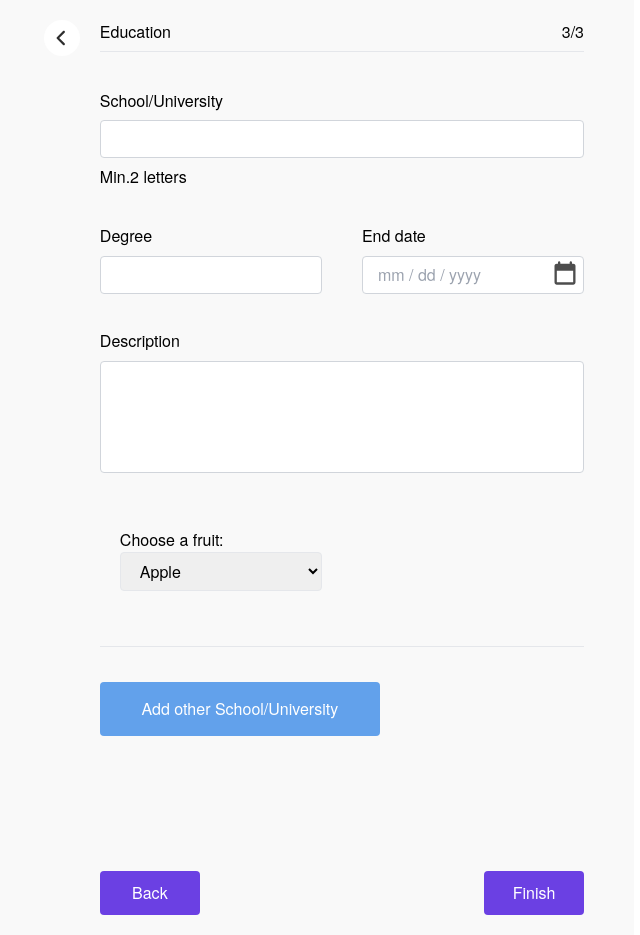
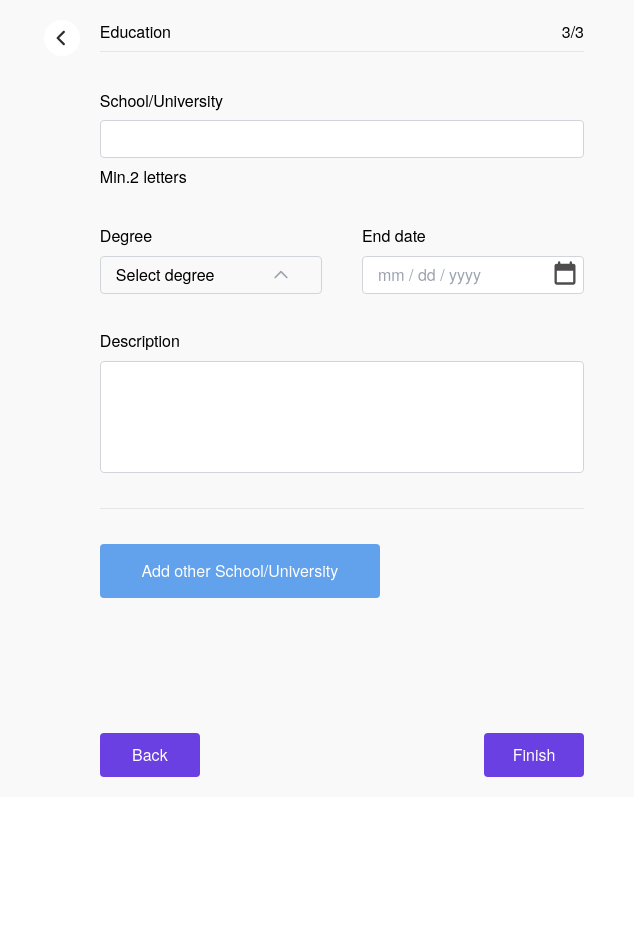
Before and after one commit to Tailung1/Redberry-Bootcamp-6, a React (Vite) app: page /personal/experince/education in a window 1280 px wide. Shown: the whole page, without its empty margins (6-646 px from the left). After the commit the page ends 800 px from the top, so only its background shows below. Built offline with nearby package versions, Linux system fonts and the light colour scheme; a web font is replaced by a local one.

Commit message:
add drop down

```diff
--- a/src/components/Education.tsx
+++ b/src/components/Education.tsx
@@ -11,8 +11,10 @@ import { useForm } from "react-hook-form";
 
 export default function Education() {
   const navigate = useNavigate();
-
   const [endDate, setEndDate] = useState("");
+  const [degree, setDegree] = useState(""); // State to store the selected degree
+  const [degreeDropdownOpen, setDegreeDropdownOpen] = useState(false);
+  const [arrowRotation, setArrowRotation] = useState(180); // Initial arrow rotation (pointing up)
 
   useEffect(() => {
     const storagedEducation = localStorage.getItem(
@@ -22,7 +24,7 @@ export default function Education() {
       const parsedEducation = JSON.parse(storagedEducation);
       setValue("uni", parsedEducation.uni);
       setValue("endDate", parsedEducation.endDate);
-      setValue("degree", parsedEducation.degree);
+      setValue("degreeRegist", parsedEducation.degree);
       setValue("description", parsedEducation.description);
     }
 
@@ -32,6 +34,13 @@ export default function Education() {
     if (storagedFirstDate) {
       const parsedStoragedFirstDate = JSON.parse(storagedFirstDate);
       setEndDate(parsedStoragedFirstDate);
+    }
+
+    const storagedDegree = localStorage.getItem("degree");
+    if (storagedDegree) {
+      const parsedDegree = JSON.parse(storagedDegree);
+      setValue("degreeRegist", parsedDegree);
+      setDegree(parsedDegree);
     }
   }, []);
 
@@ -47,7 +56,7 @@ export default function Education() {
 
   type inputTypes = {
     uni: string;
-    degree: string;
+    degreeRegist: string;
     endDate: string;
     description: string;
   };
@@ -57,13 +66,14 @@ export default function Education() {
     setValue,
     handleSubmit,
     watch,
+    trigger,
     formState: { errors },
   } = useForm<inputTypes>();
 
   const WendDate = watch("endDate");
   const Wdesciption = watch("description");
-  const Wdegree = watch("degree");
   const Wuni = watch("uni");
+  const WdegreeRegist = watch("degreeRegist");
 
   const storedData = localStorage.getItem("formData");
   const pdp = storedData ? JSON.parse(storedData) : {};
@@ -76,32 +86,59 @@ export default function Education() {
     : {};
 
   const handleSaveInfo = (info: object) => {
-    // if (typeof info !== "object") return;
     localStorage.setItem("formDataEducation", JSON.stringify(info));
-    localStorage.setItem(
-      "endDateStorage",
-      JSON.stringify(setEndDate)
-    );
+    localStorage.setItem("endDateStorage", JSON.stringify(endDate));
+    localStorage.setItem("degreeStorage", JSON.stringify(degree));
   };
+
   const handleBackClick = () => {
-    // Save the form data on clicking "Back"
     const formData = {
       uni: Wuni,
-      degree: Wdegree,
+      degree: WdegreeRegist,
       endDate: WendDate,
       description: Wdesciption,
     };
     handleSaveInfo(formData);
   };
+
   const onSubmit = (data: object) => {
     localStorage.setItem("formDataEducation", JSON.stringify(data));
   };
 
+  // Handle dropdown toggle and arrow rotation
+  const handleInputClick = () => {
+    setDegreeDropdownOpen((prev) => !prev); // Toggle dropdown visibility
+    setArrowRotation((prev) => (prev === 0 ? 180 : 0)); // Rotate arrow up or down
+  };
+
+  // Handle degree selection
+  type DegreeOption =
+    | "Associate degree"
+    | "Bachelor's degree"
+    | "Master's degree"
+    | "Doctoral degree";
+
+  const handleDegreeClick = (selectedDegree: DegreeOption) => {
+    setDegree(selectedDegree); // Set the selected degree
+    setDegreeDropdownOpen(false); // Close the dropdown
+    setArrowRotation(180); // Rotate the arrow back up
+
+    setValue("degreeRegist", selectedDegree); // Set the hidden input
+    trigger("degreeRegist"); // Re-validate so
+    // Optional: Add a delay to let the dropdown close before resetting the arrow
+    setTimeout(() => {
+      setArrowRotation(180); // Reset the arrow to point up
+    }, 300); // Adjust this delay as necessary
+  };
   return (
     <div>
       <div className='bg-[#F9F9F9] flex gap-[20px] w-1/2 py-[20px] px-[50px]'>
         <div>
-          <img src={arrowIMG} alt='arrow icon' />
+          <img
+            onClick={() => localStorage.clear()}
+            src={arrowIMG}
+            alt='arrow icon'
+          />
         </div>
         <div className='w-full flex flex-col gap-[7px]'>
           <div className='flex justify-between w-full'>
@@ -146,20 +183,99 @@ export default function Education() {
             </div>
 
             <div className='flex w-full gap-[40px]'>
-              <div className='w-1/2 flex flex-col gap-[8px]'>
+              {""}
+              {""}
+              {""}
+
+              <div className='relative flex flex-col w-1/2 gap-[8px]'>
                 <p>Degree</p>
                 <input
-                  {...register("degree", { required: "required" })}
-                  className={`focus:outline-none focus:ring-0 pl-[15px] pr-[30px] py-[6px] font-[16px] border rounded-[4px] w-full  ${
-                    errors.degree
+                  type='text'
+                  {...register("degreeRegist", { required: true })}
+                  value={degree}
+                  readOnly
+                  hidden
+                />
+
+                <div
+                  className={`relative flex items-center justify-between py-[6px] pl-[15px] pr-[30px] font-[16px] border rounded-[4px] cursor-pointer ${
+                    errors.degreeRegist
                       ? "border-[#EF5050]"
-                      : !errors.degree && Wdegree
+                      : degree
                       ? "border-[#98E37E]"
                       : "border-gray-300"
                   }`}
-                  type='text'
-                />
+                  onClick={handleInputClick}
+                >
+                  <span>{degree || "Select degree"}</span>
+                  <svg
+                    xmlns='http://www.w3.org/2000/svg'
+                    className='w-5 h-5 text-gray-400 transition-transform duration-300'
+                    style={{
+                      transform: `rotate(${arrowRotation}deg)`,
+                    }}
+                    fill='none'
+                    viewBox='0 0 24 24'
+                    stroke='currentColor'
+                  >
+                    <path
+                      strokeLinecap='round'
+                      strokeLinejoin='round'
+                      strokeWidth='2'
+                      d='M19 9l-7 7-7-7'
+                    ></path>
+                  </svg>
+                </div>
+
+                <div
+                  className={`absolute mt-1 bg-white border border-gray-300 rounded-md shadow-md z-10 max-h-60 overflow-y-auto w-[50vw] max-w-[260px] transition-all duration-500 ease-in-out`} // Increased duration to 500ms for slower effect
+                  style={{
+                    top: "calc(100% + 5px)", // Space between input and dropdown
+                    maxHeight: degreeDropdownOpen ? "500px" : "0", // Transition max-height based on dropdown state
+                    opacity: degreeDropdownOpen ? 1 : 0, // Fade in/out based on dropdown state
+                    pointerEvents: degreeDropdownOpen
+                      ? "auto"
+                      : "none", // Prevent interaction when closed
+                  }}
+                >
+                  <div
+                    className='px-4 py-2 text-gray-700 cursor-pointer hover:bg-gray-100'
+                    onClick={() =>
+                      handleDegreeClick("Associate degree")
+                    }
+                  >
+                    Associate degree
+                  </div>
+                  <div
+                    className='px-4 py-2 text-gray-700 cursor-pointer hover:bg-gray-100'
+                    onClick={() =>
+                      handleDegreeClick("Bachelor's degree")
+                    }
+                  >
+                    Bachelor's degree
+                  </div>
+                  <div
+                    className='px-4 py-2 text-gray-700 cursor-pointer hover:bg-gray-100'
+                    onClick={() =>
+                      handleDegreeClick("Master's degree")
+                    }
+                  >
+                    Master's degree
+                  </div>
+                  <div
+                    className='px-4 py-2 text-gray-700 cursor-pointer hover:bg-gray-100'
+                    onClick={() =>
+                      handleDegreeClick("Doctoral degree")
+                    }
+                  >
+                    Doctoral degree
+                  </div>
+                </div>
               </div>
+
+              {""}
+              {""}
+              {""}
 
               <div className='w-1/2 flex flex-col gap-[8px] relative'>
                 <p>End date</p>
@@ -222,18 +338,6 @@ export default function Education() {
                 ""
               )}
             </div>
-            <div className='w-1/2 p-5'>
-              <label htmlFor='dropdown'>Choose a fruit:</label>
-              <select
-                id='dropdown'
-                className='focus:outline-none focus:ring-0 pl-[15px] pr-[30px] py-[6px] font-[16px] border rounded-[4px] w-full'
-              >
-                <option value='apple'>Apple</option>
-                <option value='banana'>Banana</option>
-                <option value='orange'>Orange</option>
-                <option value='grapes'>Grapes</option>
-              </select>
-            </div>
 
             <hr className='bg-[#C1C1C1] h-[1.4px]' />
             <button className=' w-[280px] rounded-[4px] bg-[#62A1EB] text-[#fff] py-[15px]'>
--- a/src/components/Personal.tsx
+++ b/src/components/Personal.tsx
@@ -128,7 +128,7 @@ export default function Personal() {
             className='cursor-pointer'
             onClick={() => {
               navigate("/"), localStorage.removeItem("formData");
-              localStorage.removeItem("image");
+              localStorage.clear();
               setImage("");
             }}
             src={arrowIMG}
```
